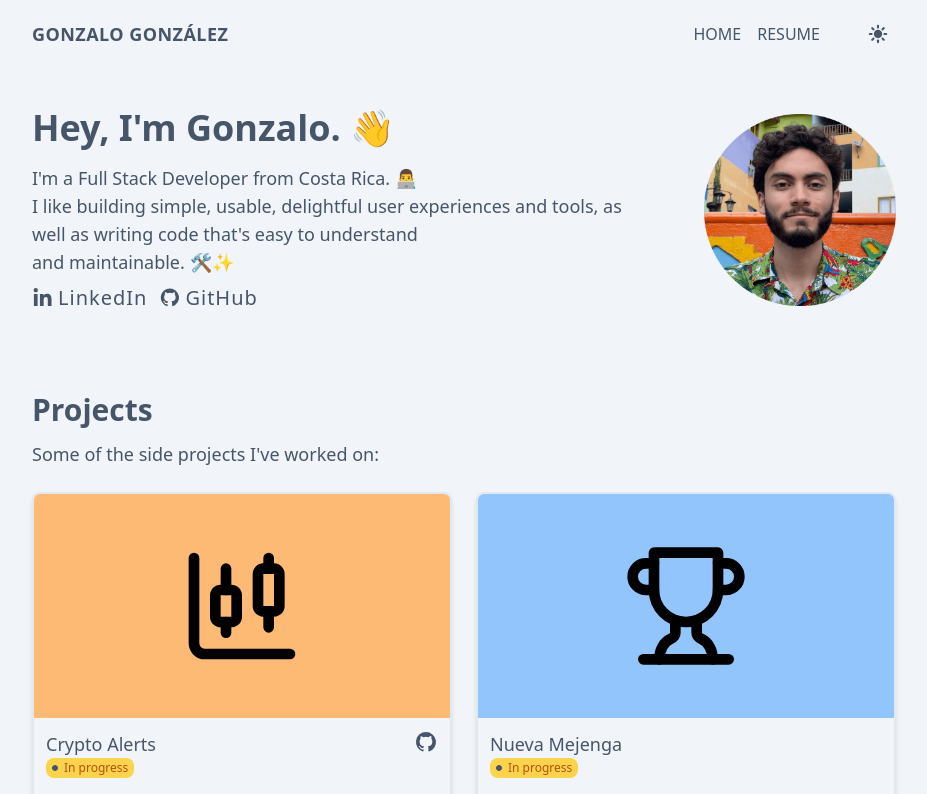
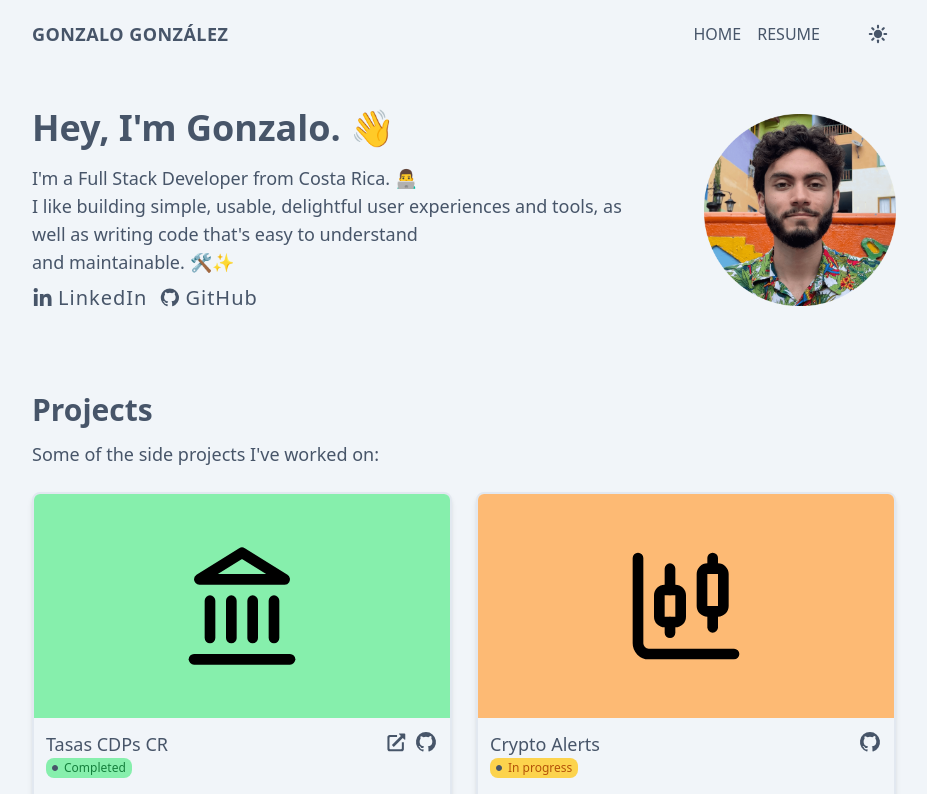
Before and after one commit to gggonzalo/portfolio-website, a Next.js app: page / in a window 1280 px wide. Shown: the top 794 px of the page, without its empty margins (176-1103 px from the left). Built offline with nearby package versions, Linux system fonts and the light colour scheme.

Commit message:
Add tasas-cpd-cr project

```diff
--- a/src/components/ProjectCard/StatusBadge.tsx
+++ b/src/components/ProjectCard/StatusBadge.tsx
@@ -40,6 +40,17 @@ const StatusBadge = ({
   );
 };
 
+export const CompletedBadge = () => {
+  return (
+    <StatusBadge
+      statusText="Completed"
+      backgroundColorStyles="bg-green-300 dark:bg-green-600"
+      iconColorStyles="fill-green-700 dark:fill-white"
+      textColorStyles="text-green-700 dark:text-white"
+    />
+  );
+};
+
 export const InProgressBadge = () => {
   return (
     <StatusBadge
--- a/src/pages/index.tsx
+++ b/src/pages/index.tsx
@@ -10,8 +10,11 @@ import {
   SignalRBadge,
   TailwindBadge as TailwindCssBadge,
 } from "@/components/ProjectCard/TechnologyBadges";
-import { InProgressBadge } from "@/components/ProjectCard/StatusBadge";
-import { CandlestickChart, Ghost, Handshake, Trophy } from "lucide-react";
+import {
+  CompletedBadge,
+  InProgressBadge,
+} from "@/components/ProjectCard/StatusBadge";
+import { CandlestickChart, Ghost, Trophy, Landmark } from "lucide-react";
 
 export default function Home() {
   return (
@@ -84,6 +87,19 @@ export default function Home() {
         </p>
         <div className="grid grid-cols-1 md:grid-cols-2 items-start gap-6">
           <ProjectCard
+            projectName="Tasas CDPs CR"
+            projectDescription="A website that shows updated and historical cerificates of deposit interest rates for different entities in Costa Rica in a single place."
+            icon={<Landmark size={128} />}
+            iconBackground="bg-green-300 dark:bg-green-400"
+            statusBadge={<CompletedBadge />}
+            liveDemoLink="https://cdpscostarica.gggonzalo.com"
+            gitHubLink="https://github.com/gggonzalo/tasas-cdp-cr"
+            technologyBadges={[
+              <NextJsBadge key="NextJs" />,
+              <TailwindCssBadge key="TailwindCSS" />,
+            ]}
+          />
+          <ProjectCard
             projectName="Crypto Alerts"
             projectDescription="A web application that allows you to see cryptocurrencies charts and set price and indicators alerts. When alerts are triggered, you will receive a push notification."
             icon={<CandlestickChart size={128} />}
```
